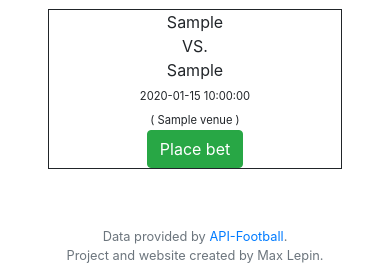
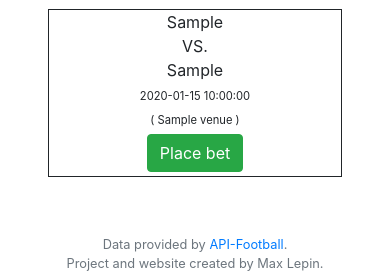
Before and after one commit to Max-le/CS50_Predictor, a Flask app: template templates/index.html in a window 390 px wide. Shown: the part 569-844 px from the top of the page. Run offline with Flask 2, Linux system fonts and the light colour scheme; the template is opened without the code that fills it: most values are stand-ins (such as "Sample title", 1, 10 or a date in 2020); parts of the project's set-up code (start-up, migrations or seed data) failed here and were passed over; some libraries are stand-ins or nearby versions.

Commit message:
add margin ( style ) to button

```diff
--- a/templates/index.html
+++ b/templates/index.html
@@ -35,7 +35,7 @@ Upcoming matches in Bundesliga
     </div>
   </div>
   <div class="row">
-    <div class="col-sm">
+    <div style="margin: 4px;" class="col-sm">
       <form action="/placebet" method="post" id="form_bet{{fixture['fixture_id']}}">
         <input hidden='true' name="id" value="{{fixture['fixture_id']}}"/>
       </form >
```
